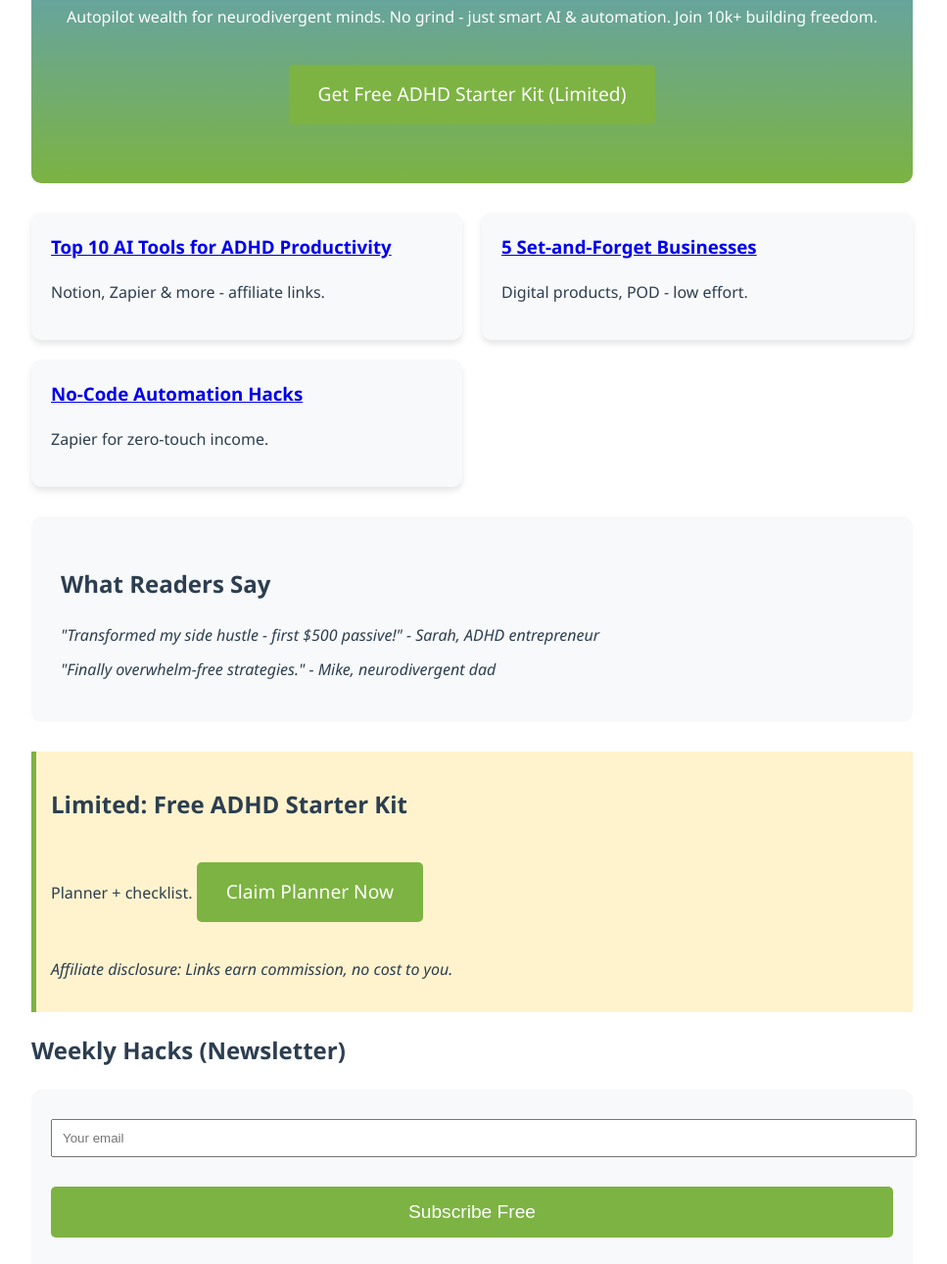
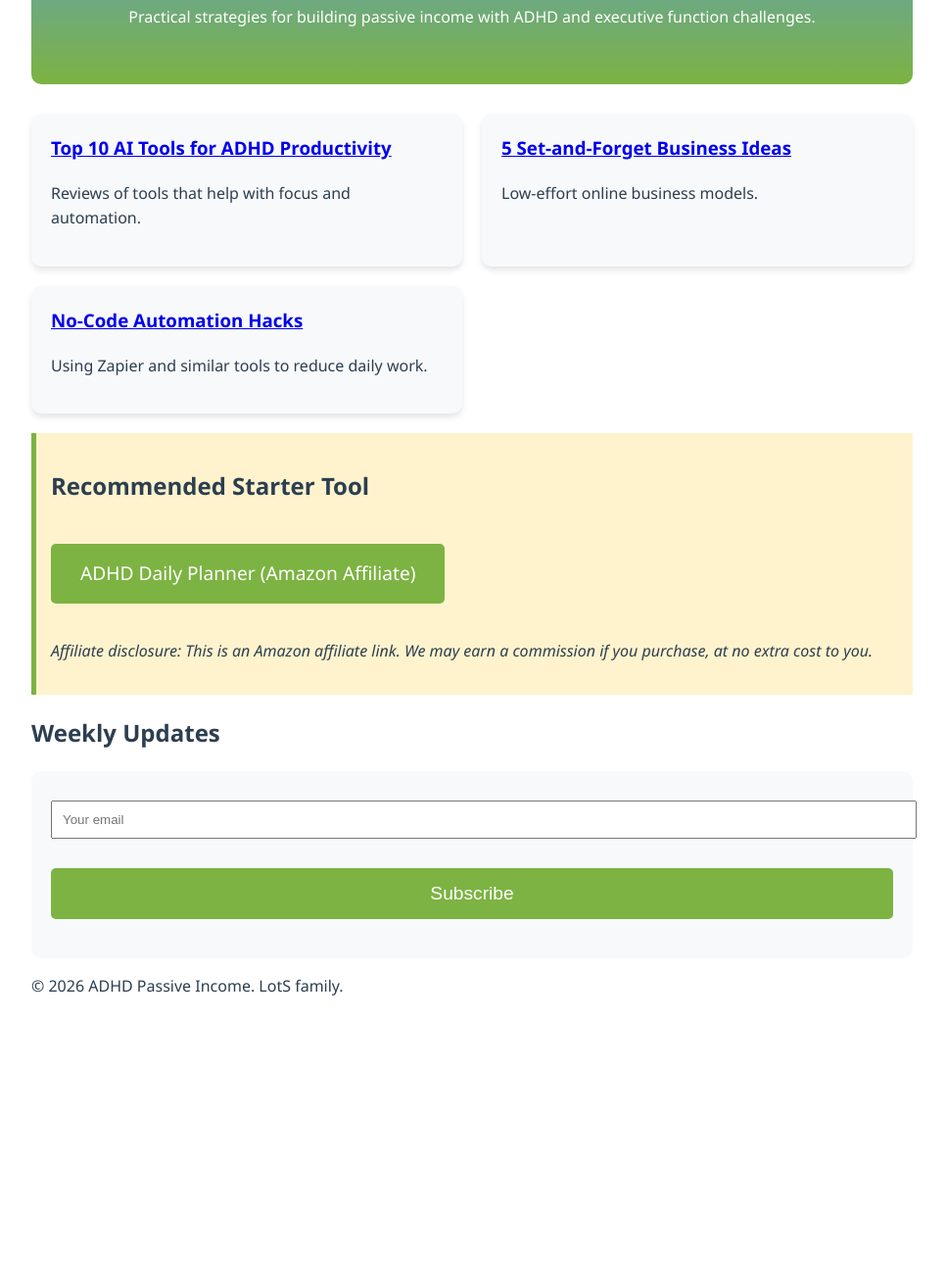
Before and after one commit to sespear86/adhd-passive-income, a plain HTML site: page index.html in a window 1280 px wide. Shown: the part 181-1471 px from the top of the page at 98% size, without its empty margins (158-1125 px from the left). After the commit the page ends 1237 px from the top, so only its background shows below. Drawn offline with Linux system fonts and the light colour scheme.

Commit message:
Make site fully honest: remove fake testimonials, 10k+ claim, and misleading 'free limited kit' language

```diff
--- a/index.html
+++ b/index.html
@@ -3,8 +3,8 @@
 <head>
   <meta charset="UTF-8">
   <meta name="viewport" content="width=device-width, initial-scale=1.0">
-  <title>ADHD Passive Income - Autopilot Strategies for Neurodivergents</title>
-  <meta name="description" content="ADHD-friendly passive income: AI tools, set-forget biz, automation. Free starter kit inside!">
+  <title>ADHD Passive Income - Strategies for Neurodivergent Entrepreneurs</title>
+  <meta name="description" content="Practical strategies for building passive income with ADHD and executive function challenges.">
   <style>
     :root {
       --blue: #5A9BD4; --green: #7CB342; --gray: #f8f9fa; --dark: #2c3e50;
@@ -23,8 +23,6 @@
     .card { background: var(--card); padding: 20px; border-radius: 10px; box-shadow: 0 4px 6px rgba(0,0,0,0.1); transition: transform 0.2s; }
     .card:hover { transform: translateY(-5px); }
     .card h3 { margin-top: 0; color: var(--blue); }
-    .testimonials { background: var(--card); padding: 30px; border-radius: 10px; margin: 30px 0; }
-    .testimonial { font-style: italic; margin: 10px 0; }
     nav { position: sticky; top: 0; background: var(--bg); padding: 10px; box-shadow: 0 2px 4px rgba(0,0,0,0.1); z-index: 10; text-align: center; }
     nav a { margin: 0 15px; color: var(--blue); }
     .toggle { background: none; border: 1px solid var(--blue); color: var(--blue); padding: 5px 10px; border-radius: 20px; cursor: pointer; float: right; }
@@ -38,61 +36,58 @@
   <nav>
     <a href="#home">Home</a>
     <a href="#articles">Articles</a>
-    <a href="#kit">Free Kit</a>
+    <a href="#tools">Tools</a>
     <button class="toggle" onclick="toggleDark()">🌙 Dark Mode</button>
   </nav>
+
   <header id="home">
     <h1>ADHD Passive Income</h1>
-    <p>Autopilot wealth for neurodivergent minds. No grind - just smart AI & automation. Join 10k+ building freedom.</p>
-    <a href="#kit" class="cta">Get Free ADHD Starter Kit (Limited)</a>
+    <p>Practical strategies for building passive income with ADHD and executive function challenges.</p>
   </header>
+
   <section id="articles" class="articles">
     <div class="card">
       <h3><a href="articles/ai-tools.html">Top 10 AI Tools for ADHD Productivity</a></h3>
-      <p>Notion, Zapier & more - affiliate links.</p>
+      <p>Reviews of tools that help with focus and automation.</p>
     </div>
     <div class="card">
-      <h3><a href="articles/business-ideas.html">5 Set-and-Forget Businesses</a></h3>
-      <p>Digital products, POD - low effort.</p>
+      <h3><a href="articles/business-ideas.html">5 Set-and-Forget Business Ideas</a></h3>
+      <p>Low-effort online business models.</p>
     </div>
     <div class="card">
       <h3><a href="articles/automation.html">No-Code Automation Hacks</a></h3>
-      <p>Zapier for zero-touch income.</p>
+      <p>Using Zapier and similar tools to reduce daily work.</p>
     </div>
   </section>
-  <section class="testimonials">
-    <h2>What Readers Say</h2>
-    <p class="testimonial">"Transformed my side hustle - first $500 passive!" - Sarah, ADHD entrepreneur</p>
-    <p class="testimonial">"Finally overwhelm-free strategies." - Mike, neurodivergent dad</p>
+
+  <section id="tools" class="affiliate">
+    <h2>Recommended Starter Tool</h2>
+    <p><a href="https://amzn.to/placeholder-planner" target="_blank" class="cta">ADHD Daily Planner (Amazon Affiliate)</a></p>
+    <p><em>Affiliate disclosure: This is an Amazon affiliate link. We may earn a commission if you purchase, at no extra cost to you.</em></p>
   </section>
-  <section id="kit" class="affiliate">
-    <h2>Limited: Free ADHD Starter Kit</h2>
-    <p>Planner + checklist. <a href="https://amzn.to/placeholder-planner" target="_blank" class="cta">Claim Planner Now</a></p>
-    <p><em>Affiliate disclosure: Links earn commission, no cost to you.</em></p>
-  </section>
+
   <section>
-    <h2>Weekly Hacks (Newsletter)</h2>
+    <h2>Weekly Updates</h2>
     <form action="https://formspree.io/f/placeholder" method="POST">
       <input type="email" name="email" placeholder="Your email" required>
-      <button type="submit" class="cta">Subscribe Free</button>
+      <button type="submit" class="cta">Subscribe</button>
     </form>
   </section>
+
   <footer>
-    <p>&copy; 2026 ADHD Passive Income. AI-built for freedom. LotS family.</p>
+    <p>&copy; 2026 ADHD Passive Income. LotS family.</p>
   </footer>
+
   <script>
-    // Dark mode toggle
     const toggleDark = () => {
       const theme = document.body.dataset.theme === 'dark' ? 'light' : 'dark';
       document.body.dataset.theme = theme;
       localStorage.setItem('theme', theme);
       document.querySelector('.toggle').textContent = theme === 'dark' ? '☀️ Light Mode' : '🌙 Dark Mode';
     };
-    // Load saved theme
     const savedTheme = localStorage.getItem('theme') || (window.matchMedia('(prefers-color-scheme: dark)').matches ? 'dark' : 'light');
     document.body.dataset.theme = savedTheme;
     document.querySelector('.toggle').textContent = savedTheme === 'dark' ? '☀️ Light Mode' : '🌙 Dark Mode';
-    // Sticky nav
     window.onscroll = () => { document.querySelector('nav').style.background = window.scrollY > 100 ? 'rgba(255,255,255,0.95)' : 'var(--bg)'; };
   </script>
 </body>
```
